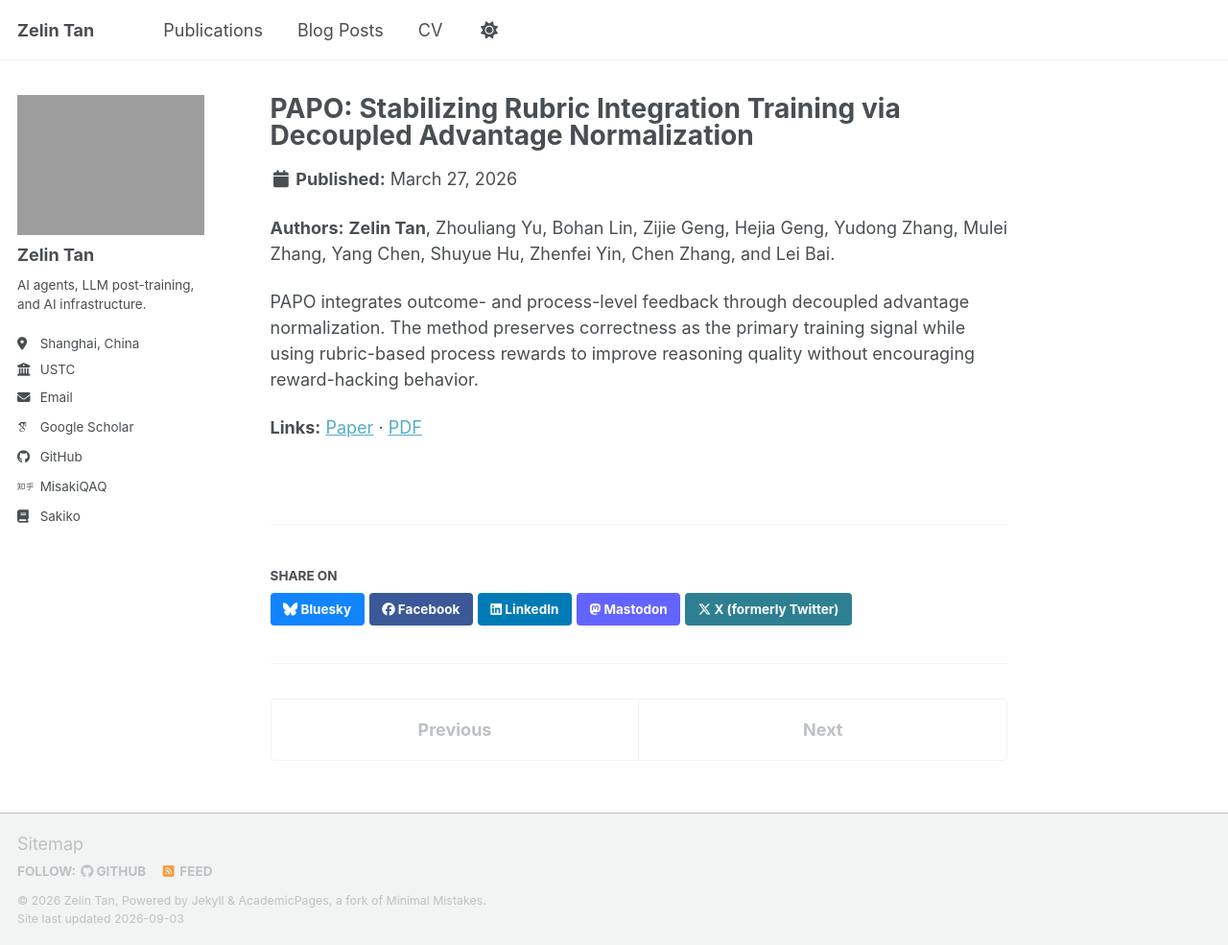
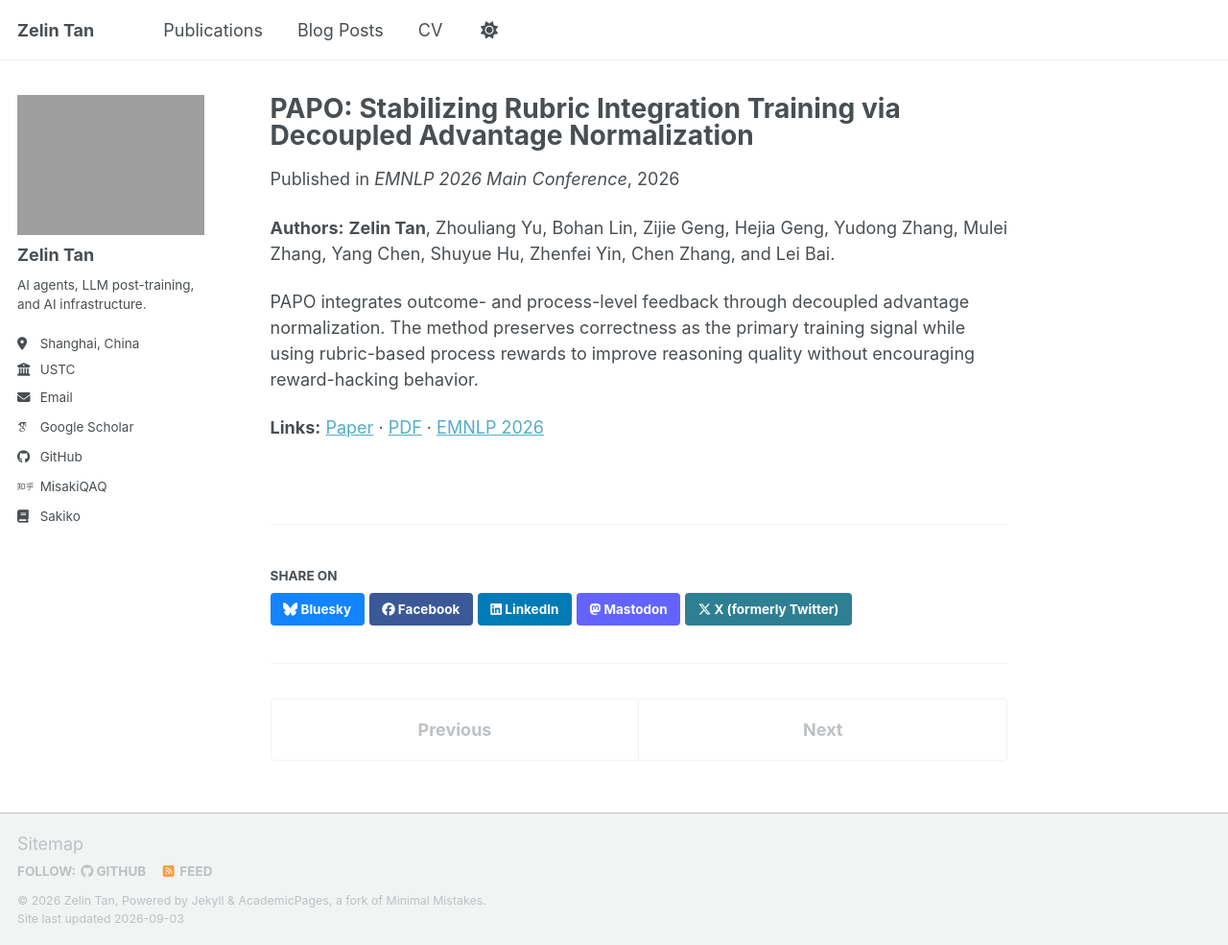
Before and after one commit to tanzelin430/tanzelin430.github.io, a Jekyll site: the page built from _publications/2026-03-27-papo.md, in a window 1280 px wide and 985 px high. Shown: the whole window at 96% size. Built offline with Jekyll 4.4.1, drawn with Linux system fonts in a browser that asks for light colours; some web fonts are replaced; a script bundle is joined from its source files by our own code; library files that are not in the unit come from our copies.

Commit message:
Announce PAPO acceptance at EMNLP 2026

```diff
--- a/_data/news.yml
+++ b/_data/news.yml
@@ -36,12 +36,14 @@
   image_fit: "contain"
   image_alt: "PAPO method overview"
   description: >-
-    We released [PAPO](https://arxiv.org/abs/2603.26535), a reinforcement-learning method that integrates rubric-based process supervision through decoupled advantage normalization.
+    We released [PAPO](https://arxiv.org/abs/2603.26535), a reinforcement-learning method that integrates rubric-based process supervision through decoupled advantage normalization. Accepted to the [**EMNLP 2026 Main Conference**](https://2026.emnlp.org/).
   resources:
     - label: "Paper"
       url: "https://arxiv.org/abs/2603.26535"
     - label: "Code"
       url: "https://github.com/tanzelin430/PAPO"
+    - label: "EMNLP"
+      url: "https://2026.emnlp.org/"
 
 - date: "2026.03"
   datetime: "2026-03"
--- a/_publications/2026-03-27-papo.md
+++ b/_publications/2026-03-27-papo.md
@@ -6,6 +6,7 @@
 excerpt: >-
   **Zelin Tan**, Zhouliang Yu, Bohan Lin, Zijie Geng, Hejia Geng, et al.
 date: 2026-03-27
+venue: "EMNLP 2026 Main Conference"
 paperurl: "https://arxiv.org/abs/2603.26535"
 ---
 
@@ -13,4 +14,4 @@
 
 PAPO integrates outcome- and process-level feedback through decoupled advantage normalization. The method preserves correctness as the primary training signal while using rubric-based process rewards to improve reasoning quality without encouraging reward-hacking behavior.
 
-**Links:** [Paper](https://arxiv.org/abs/2603.26535) · [PDF](https://arxiv.org/pdf/2603.26535)
+**Links:** [Paper](https://arxiv.org/abs/2603.26535) · [PDF](https://arxiv.org/pdf/2603.26535) · [EMNLP 2026](https://2026.emnlp.org/)
```
Also changed, not shown: 1 other file.
